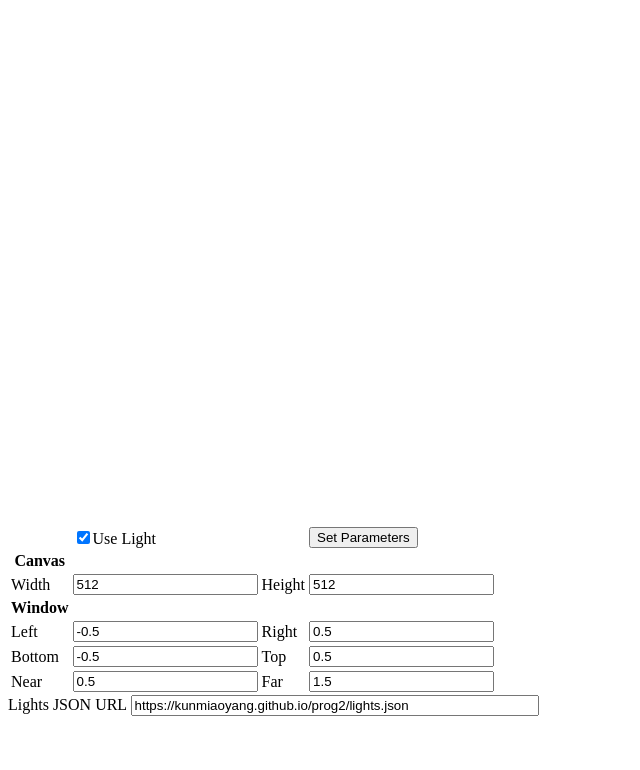
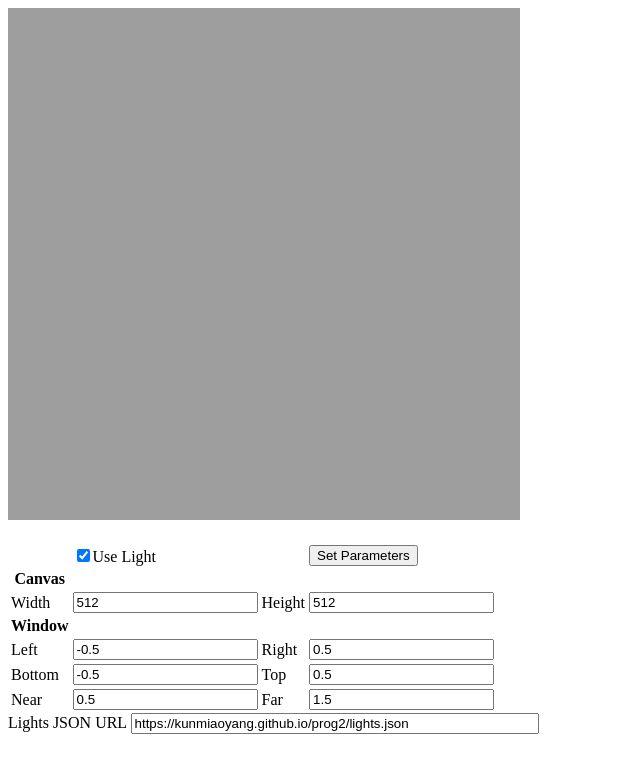
Before and after one commit to KunmiaoYang/561prog3, a plain HTML site: page index.html in a window 1280 px wide. Shown: the whole page, without its empty margins (0-640 px from the left). Drawn offline with Linux system fonts and the light colour scheme; no server answers.

Commit message:
add background

```diff
--- a/index.html
+++ b/index.html
@@ -2,13 +2,17 @@
 <html>
   <head>
     <meta charset="UTF-8">
-    <title>Prog 2: Rasterization Shell</title>
+    <title>Prog 3: Rasterization Shell</title>
+
+    <link type="text/css" rel="stylesheet" href="rasterize.css">
 
     <script type="text/javascript" src="gl-matrix-min.js"></script>
     <script type="text/javascript" src="rasterize.js"></script>
   </head>
 
   <body onload="main();">
+    <canvas id="myImageCanvas" width="512" height="512"></canvas>
+    <div id="my_div">
       <canvas id="myWebGLCanvas" width="512" height="512"></canvas>
       <br>
       <table>
@@ -51,5 +55,6 @@
       </table>
       <label for="LightsURL">Lights JSON URL</label>
       <input type = "text" id="LightsURL" value="https://kunmiaoyang.github.io/prog2/lights.json" style="width: 400px;">
+    </div>
   </body>
 </html>
--- a/rasterize.css
+++ b/rasterize.css
@@ -5,8 +5,8 @@
     z-index: 10;
 }
 
-#myImageCanvas {
-    position: absolute;
+#my_div {
+    position: static;
     left: 0px;
     top: 0px;
     z-index: 0;
--- a/rasterize.js
+++ b/rasterize.js
@@ -3,8 +3,9 @@
 const WIN_Z = 0;  // default graphics window z coord in world space
 const WIN_LEFT = 0; const WIN_RIGHT = 1;  // default left and right x coords in world space
 const WIN_BOTTOM = 0; const WIN_TOP = 1;  // default top and bottom y coords in world space
-const INPUT_TRIANGLES_URL = "https://ncsucgclass.github.io/prog2/triangles.json"; // triangles file loc
-const INPUT_SPHERES_URL = "https://ncsucgclass.github.io/prog2/ellipsoids.json"; // ellipsoids file loc
+const INPUT_TRIANGLES_URL = "https://ncsucgclass.github.io/prog3/triangles.json"; // triangles file loc
+const INPUT_ELLIPSOIDS_URL = "https://ncsucgclass.github.io/prog3/ellipsoids.json"; // ellipsoids file loc
+const INPUT_BACKGROUND_URL = "https://ncsucgclass.github.io/prog3/sky.jpg"; // background file loc
 const DELTA_TRANS = 0.0125; const DELTA_ROT = 0.02;
 
 var Eye = new vec4.fromValues(0.5,0.5,-0.5,1.0); // default eye position in world space
@@ -40,11 +41,14 @@ var currentlyPressedKeys = [];
 //region Set up environment
 // Load data from document
 function loadDocumentInputs() {
+    var imageCanvas = document.getElementById("myImageCanvas"); // create a 2d canvas
     var canvas = document.getElementById("myWebGLCanvas"); // create a js canvas
     useLight = document.getElementById("UseLight").checked;
     lightsURL = document.getElementById("LightsURL").value;
     canvas.width = parseInt(document.getElementById("Width").value);
     canvas.height = parseInt(document.getElementById("Height").value);
+    imageCanvas.width = canvas.width;
+    imageCanvas.height = canvas.height;
     camera.left = parseFloat(document.getElementById("WLeft").value);
     camera.right = parseFloat(document.getElementById("WRight").value);
     camera.top = parseFloat(document.getElementById("WTop").value);
@@ -62,6 +66,18 @@ function setupKeyEvent() {
 // Set up the webGL environment
 function setupWebGL() {
 
+    // Get the image canvas, render an image in it
+    var imageCanvas = document.getElementById("myImageCanvas"); // create a 2d canvas
+    var cw = imageCanvas.width, ch = imageCanvas.height;
+    imageContext = imageCanvas.getContext("2d");
+    var bkgdImage = new Image();
+    bkgdImage.crossOrigin = "Anonymous";
+    bkgdImage.src = INPUT_BACKGROUND_URL;
+    bkgdImage.onload = function(){
+        var iw = bkgdImage.width, ih = bkgdImage.height;
+        imageContext.drawImage(bkgdImage,0,0,iw,ih,0,0,cw,ch);
+    } // end onload callback
+
     // Get the canvas and context
     var canvas = document.getElementById("myWebGLCanvas"); // create a js canvas
     gl = canvas.getContext("webgl"); // get a webgl object from it
@@ -73,7 +89,7 @@ function setupWebGL() {
       if (gl == null) {
         throw "unable to create gl context -- is your browser gl ready?";
       } else {
-        gl.clearColor(0.0, 0.0, 0.0, 1.0); // use black when we clear the frame buffer
+        // gl.clearColor(0.0, 0.0, 0.0, 1.0); // use black when we clear the frame buffer
         gl.clearDepth(1.0); // use max when we clear the depth buffer
         gl.enable(gl.DEPTH_TEST); // use hidden surface removal (with zbuffering)
       }
@@ -578,7 +594,7 @@ function loadTriangleSets() {
 function loadEllipsoids() {
     let nLatitude = 20;
     let nLongitude = 40;
-    var inputEllipsoids = getJSONFile(INPUT_SPHERES_URL,"ellipsoids");
+    var inputEllipsoids = getJSONFile(INPUT_ELLIPSOIDS_URL,"ellipsoids");
     ellipsoids.array = [];
     ellipsoids.selectId = 0;
 
```
Lines whose indentation alone changed are shown as unchanged.
